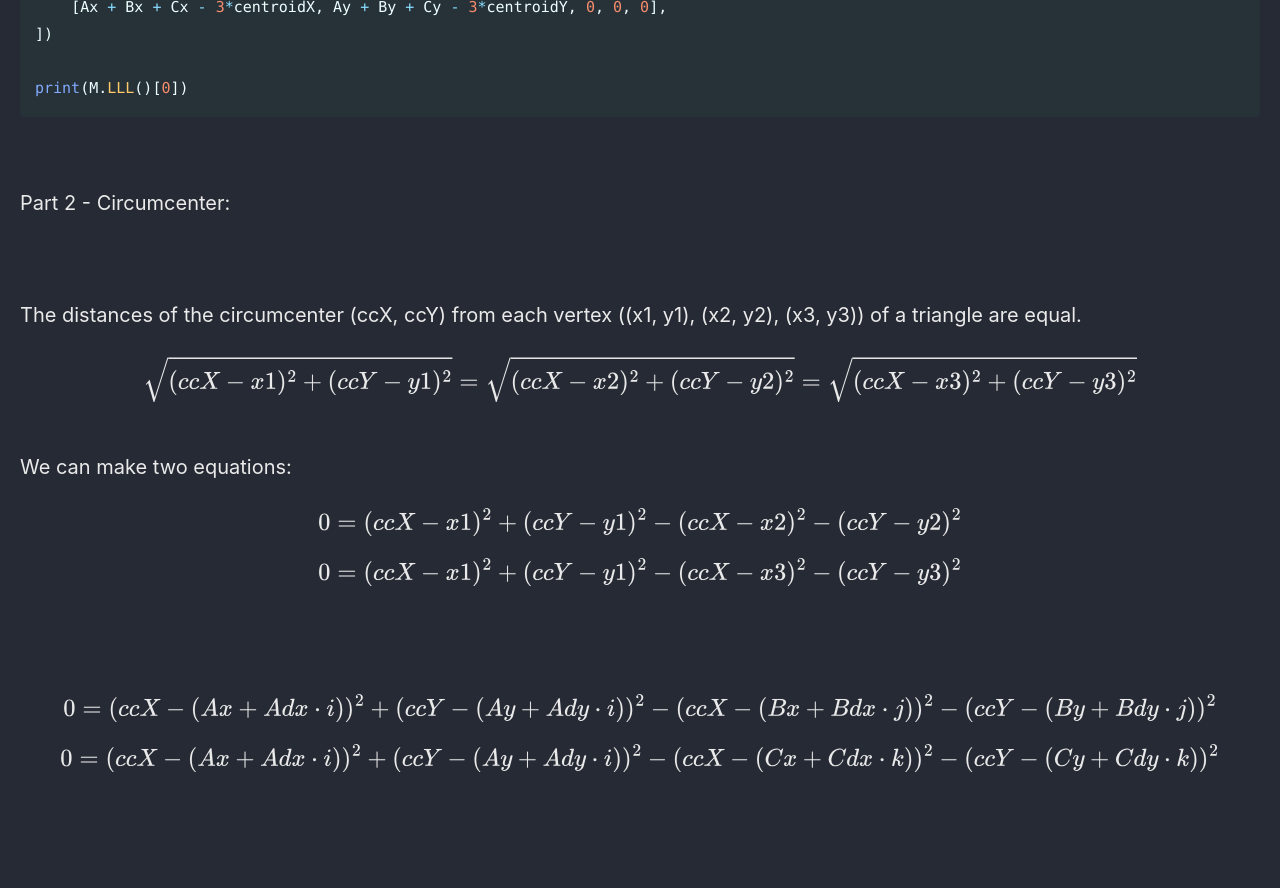
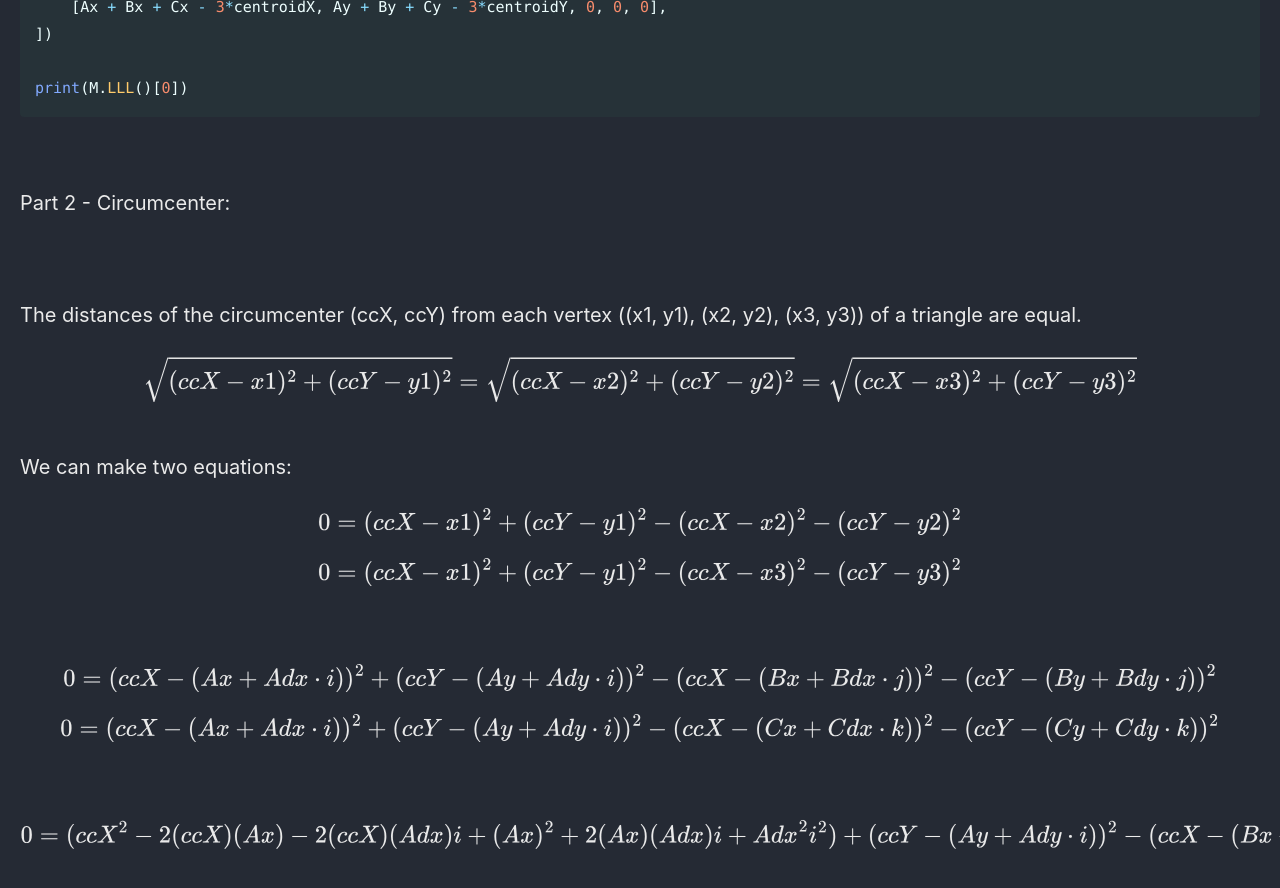
Before and after one commit to Connor-McCartney/Connor-McCartney.github.io, a Jekyll site: the page built from _pages/cryptography/other/Geometry-Hash-Balsn-CTF-2023.md, in a window 1280 px wide and 900 px high, scrolled down 4215 px. Shown: the top 888 px of the window. Built offline with Jekyll 4.4.1, drawn with Linux system fonts in a browser that asks for light colours; cached includes are drawn as plain includes; before the commit the page ends 5039 px from its top, so only the background shows below that.

Commit message:
Update Geometry-Hash-Balsn-CTF-2023.md

```diff
--- a/_pages/cryptography/other/Geometry-Hash-Balsn-CTF-2023.md
+++ b/_pages/cryptography/other/Geometry-Hash-Balsn-CTF-2023.md
@@ -178,8 +178,11 @@ $$0 = (ccX - x1)^2 + (ccY - y1)^2 - (ccX - x3)^2 - (ccY - y3)^2$$
 
 
 <br>
-<br>
 
 $$0 = (ccX - (Ax + Adx \cdot i))^2 + (ccY - (Ay + Ady \cdot i))^2 - (ccX - (Bx + Bdx \cdot j))^2 - (ccY - (By + Bdy \cdot j))^2$$
 
 $$0 = (ccX - (Ax + Adx \cdot i))^2 + (ccY - (Ay + Ady \cdot i))^2 - (ccX - (Cx + Cdx \cdot k))^2 - (ccY - (Cy + Cdy \cdot k))^2$$
+
+<br>
+
+$$0 = ({ccX}^2 - 2 (ccX) (Ax) - 2 (ccX) (Adx) i + (Ax)^2 + 2 (Ax) (Adx) i + {Adx}^2 i^2) + (ccY - (Ay + Ady \cdot i))^2 - (ccX - (Bx + Bdx \cdot j))^2 - (ccY - (By + Bdy \cdot j))^2$$
```
